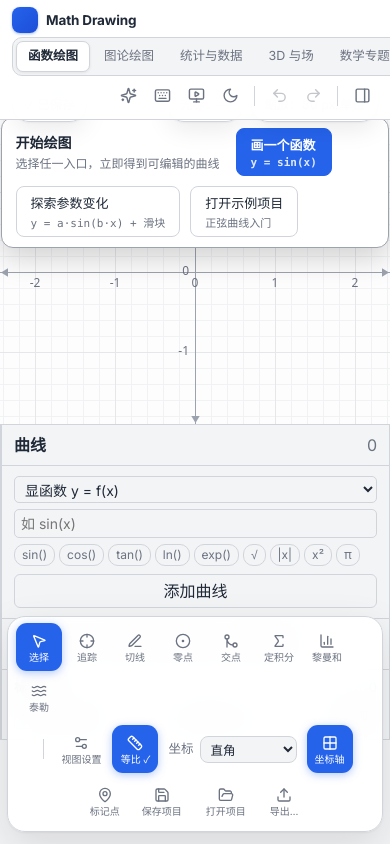
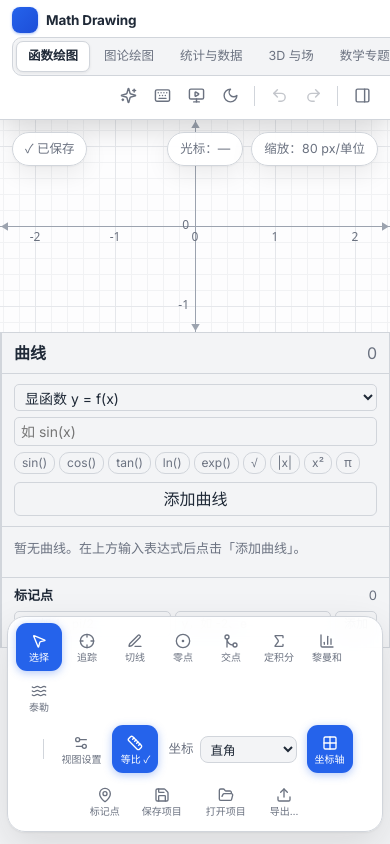
Before and after one commit to cye4876-ops/math-drawing, a Svelte app: page / in a window 390 px wide. Shown: the top 844 px of the page. Built offline with nearby package versions, Linux system fonts and the light colour scheme; some icons are missing; a web font is replaced by a local one.

Commit message:
fix: v2.6.1 窄屏适配修正——侧栏底距 132px（≤560 为 196px）防工具坞遮挡标记点末行；状态胶囊 100px（≤680 为 132px）避开顶栏换行；引导卡 216px

```diff
--- a/src/app.css
+++ b/src/app.css
@@ -327,12 +327,20 @@ body {
     bottom: auto;
     width: auto;
     max-height: 46%;
-    margin-bottom: 104px;
+    /* 预留两行工具坞高度（工具坞换行后高约 114px + 底部 12px 偏移） */
+    margin-bottom: 132px;
     border-top: 1px solid var(--border);
     border-radius: 0;
     background: var(--bg-panel);
     backdrop-filter: none;
     box-shadow: none;
+  }
+}
+
+/* 更窄（手机）：工具坞换行到三行及以上，再加大预留 */
+@media (max-width: 560px) {
+  .side-column {
+    margin-bottom: 196px;
   }
 }
 
@@ -450,9 +458,16 @@ body {
 /* 窄窗口：工具坞可能换行成两行；状态胶囊移到顶部（避开面板与工具坞） */
 @media (max-width: 920px) {
   .status-bar {
-    top: 88px;
+    top: 100px;
     bottom: auto;
     padding: 0 12px;
+  }
+}
+
+/* 更窄：顶栏自身换行为两行（高约 119px），胶囊继续下移保持不遮挡 */
+@media (max-width: 680px) {
+  .status-bar {
+    top: 132px;
   }
 }
 .btn-primary {
--- a/src/ui/WelcomeOverlay.svelte
+++ b/src/ui/WelcomeOverlay.svelte
@@ -50,6 +50,13 @@
   @media (max-width: 920px) {
     .welcome {
       bottom: 176px;
+    }
+  }
+
+  /* 更窄（手机）：工具坞换行到三行及以上，引导卡继续上移 */
+  @media (max-width: 560px) {
+    .welcome {
+      bottom: 216px;
     }
   }
   .welcome-card {
```
Also changed, not shown: 1 other file (tests, documents, lock files or other folders).
